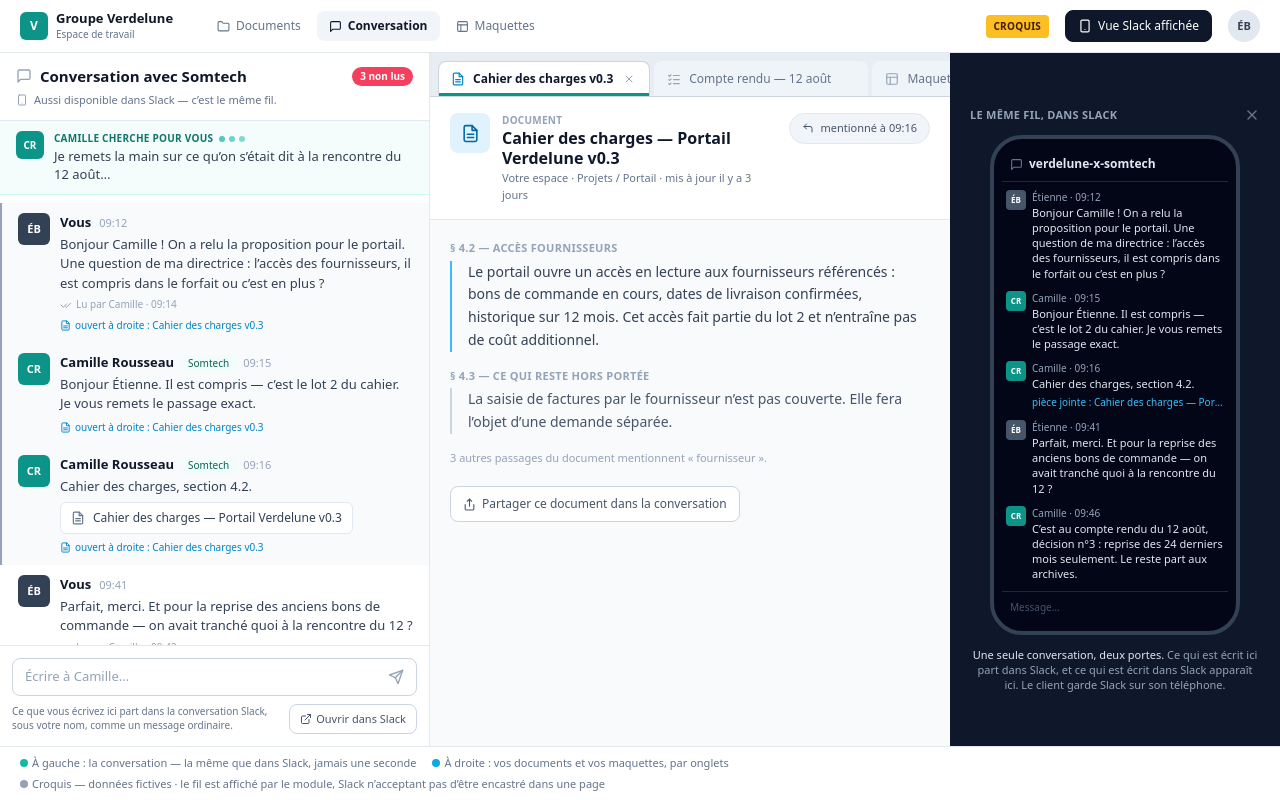
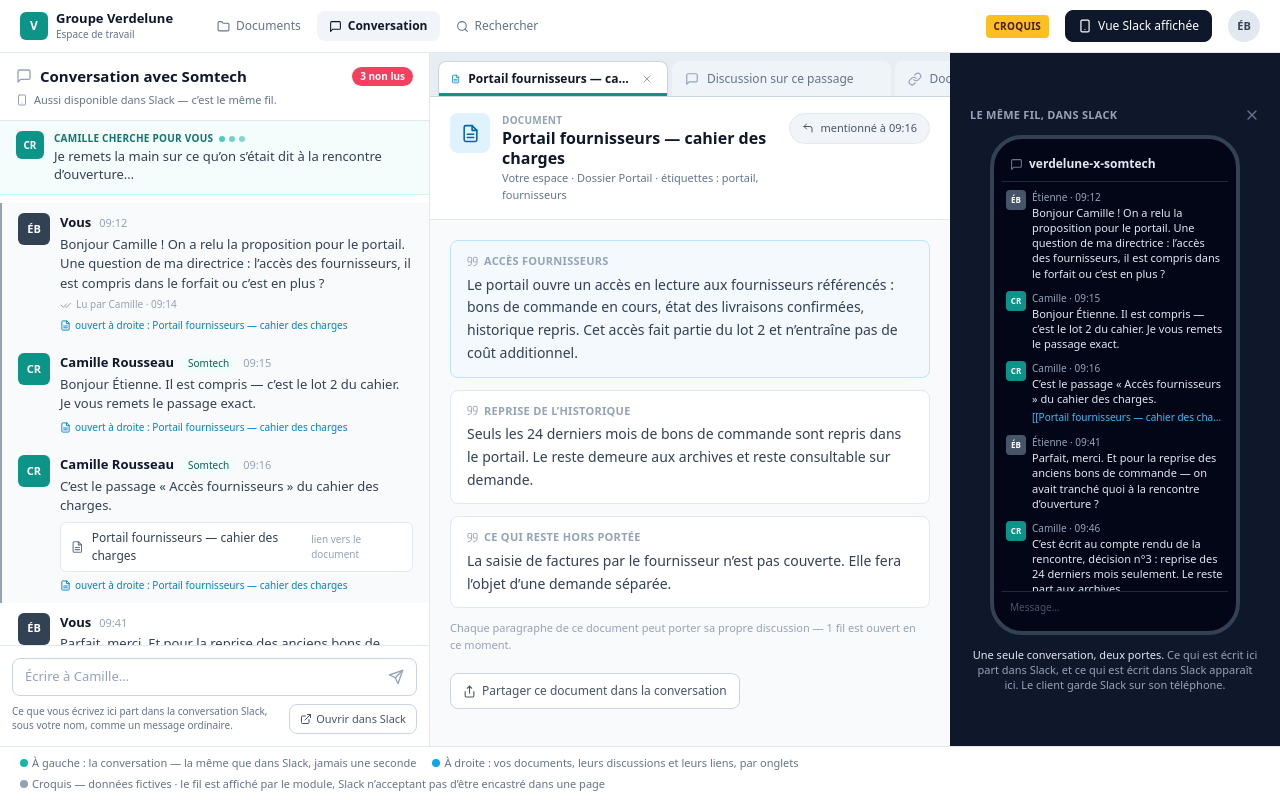
Before and after one commit to SomtechSolutionMAxime/atelier-conversation-client, a plain HTML site: page index.html in a window 1280 px wide. Drawn offline with nearby package versions, Linux system fonts and the light colour scheme.

Commit message:
fix: les onglets ne montrent plus que ce que l'espace porte vraiment — document, fil ancre sur un passage, documents lies, compte rendu

```diff
--- a/index.html
+++ b/index.html
@@ -38,9 +38,10 @@
 const X = createIcon([{tag:'line',attrs:{x1:18,y1:6,x2:6,y2:18}},{tag:'line',attrs:{x1:6,y1:6,x2:18,y2:18}}]);
 const Plus = createIcon([{tag:'line',attrs:{x1:12,y1:5,x2:12,y2:19}},{tag:'line',attrs:{x1:5,y1:12,x2:19,y2:12}}]);
 const FileText = createIcon(['M14 2H6a2 2 0 0 0-2 2v16a2 2 0 0 0 2 2h12a2 2 0 0 0 2-2V8z',{tag:'polyline',attrs:{points:'14 2 14 8 20 8'}},{tag:'line',attrs:{x1:16,y1:13,x2:8,y2:13}},{tag:'line',attrs:{x1:16,y1:17,x2:8,y2:17}}]);
-const LayoutIcon = createIcon([{tag:'rect',attrs:{width:18,height:18,x:3,y:3,rx:2}},{tag:'line',attrs:{x1:3,y1:9,x2:21,y2:9}},{tag:'line',attrs:{x1:9,y1:21,x2:9,y2:9}}]);
 const ListChecks = createIcon([{tag:'polyline',attrs:{points:'3 6 4.5 7.5 7 5'}},{tag:'polyline',attrs:{points:'3 13 4.5 14.5 7 12'}},{tag:'polyline',attrs:{points:'3 20 4.5 21.5 7 19'}},{tag:'line',attrs:{x1:11,y1:6,x2:21,y2:6}},{tag:'line',attrs:{x1:11,y1:13,x2:21,y2:13}},{tag:'line',attrs:{x1:11,y1:20,x2:21,y2:20}}]);
-const CalendarIcon = createIcon([{tag:'rect',attrs:{width:18,height:18,x:3,y:4,rx:2,ry:2}},{tag:'line',attrs:{x1:16,y1:2,x2:16,y2:6}},{tag:'line',attrs:{x1:8,y1:2,x2:8,y2:6}},{tag:'line',attrs:{x1:3,y1:10,x2:21,y2:10}}]);
+const LinkIcon = createIcon(['M10 13a5 5 0 0 0 7.54.54l3-3a5 5 0 0 0-7.07-7.07l-1.72 1.71','M14 11a5 5 0 0 0-7.54-.54l-3 3a5 5 0 0 0 7.07 7.07l1.71-1.71']);
+const Search = createIcon([{tag:'circle',attrs:{cx:11,cy:11,r:8}},{tag:'line',attrs:{x1:21,y1:21,x2:16.65,y2:16.65}}]);
+const Quote = createIcon(['M3 21c3 0 7-1 7-8V5a2 2 0 0 0-2-2H4a2 2 0 0 0-2 2v6a2 2 0 0 0 2 2h4','M15 21c3 0 7-1 7-8V5a2 2 0 0 0-2-2h-4a2 2 0 0 0-2 2v6a2 2 0 0 0 2 2h4']);
 const Reply = createIcon([{tag:'polyline',attrs:{points:'9 14 4 9 9 4'}},{tag:'path',attrs:{d:'M20 20v-7a4 4 0 0 0-4-4H4'}}]);
 const CheckCheck = createIcon([{tag:'polyline',attrs:{points:'2 12 6.5 16.5 13 10'}},{tag:'polyline',attrs:{points:'11 15.5 12.5 17 21 8.5'}}]);
 const Folder = createIcon(['M20 20a2 2 0 0 0 2-2V8a2 2 0 0 0-2-2h-7.9a2 2 0 0 1-1.69-.9L9.6 3.9A2 2 0 0 0 7.93 3H4a2 2 0 0 0-2 2v13a2 2 0 0 0 2 2z']);
@@ -60,124 +61,131 @@
   { id:'m2', h:'09:15', moi:false, nom:'Camille Rousseau', onglet:'cahier',
     texte:'Bonjour Étienne. Il est compris — c’est le lot 2 du cahier. Je vous remets le passage exact.' },
   { id:'m3', h:'09:16', moi:false, nom:'Camille Rousseau', onglet:'cahier',
-    texte:'Cahier des charges, section 4.2.', piece:'Cahier des charges — Portail Verdelune v0.3' },
+    texte:'C’est le passage « Accès fournisseurs » du cahier des charges.', lien:'Portail fournisseurs — cahier des charges' },
   { id:'m4', h:'09:41', moi:true, nom:'Étienne Bélanger', onglet:'compte-rendu',
-    texte:'Parfait, merci. Et pour la reprise des anciens bons de commande — on avait tranché quoi à la rencontre du 12 ?', lu:'Lu par Camille · 09:42' },
+    texte:'Parfait, merci. Et pour la reprise des anciens bons de commande — on avait tranché quoi à la rencontre d’ouverture ?', lu:'Lu par Camille · 09:42' },
   { id:'m5', h:'09:46', moi:false, nom:'Camille Rousseau', onglet:'compte-rendu',
-    texte:'C’est au compte rendu du 12 août, décision n°3 : reprise des 24 derniers mois seulement. Le reste part aux archives.' },
-  { id:'m6', h:'11:20', moi:true, nom:'Étienne Bélanger', onglet:'maquette',
-    texte:'Autre chose : la page d’accueil, on peut revoir le haut de page ? Ma directrice le trouve trop chargé.', lu:'Lu par Camille · 11:21' },
-  { id:'m7', h:'11:23', moi:false, nom:'Camille Rousseau', onglet:'maquette', nouveau:true,
-    texte:'Oui. J’ai déposé une version 2 avec un bandeau allégé — les deux sont dans vos maquettes, vous comparez et vous me dites.' },
-  { id:'m8', h:'11:31', moi:true, nom:'Étienne Bélanger', onglet:'calendrier',
-    texte:'Je regarde ça aujourd’hui. Et les dates de novembre tiennent toujours ?', lu:'Lu par Camille · 11:33' },
-  { id:'m9', h:'11:34', moi:false, nom:'Camille Rousseau', onglet:'calendrier',
-    texte:'Oui, rien n’a bougé au calendrier de livraison. Il est à jour dans votre espace.' }
+    texte:'C’est écrit au compte rendu de la rencontre, décision n°3 : reprise des 24 derniers mois seulement. Le reste part aux archives.' },
+  { id:'m6', h:'11:20', moi:true, nom:'Étienne Bélanger', onglet:'fil',
+    texte:'Autre chose : le passage sur la reprise de l’historique, ma directrice ne le lit pas comme moi. On en discute où, pour ne pas mélanger avec le reste ?', lu:'Lu par Camille · 11:21' },
+  { id:'m7', h:'11:23', moi:false, nom:'Camille Rousseau', onglet:'fil', nouveau:true,
+    texte:'J’ai ouvert un fil accroché à ce paragraphe précis — on répond dedans, et la discussion reste collée au bon passage plutôt qu’au document entier.' },
+  { id:'m8', h:'11:31', moi:true, nom:'Étienne Bélanger', onglet:'liens',
+    texte:'Bien vu. Et est-ce que d’autres documents parlent de cet accès fournisseurs ? J’aimerais ne rien relire pour rien.', lu:'Lu par Camille · 11:33' },
+  { id:'m9', h:'11:34', moi:false, nom:'Camille Rousseau', onglet:'liens',
+    texte:'Trois documents pointent vers ce passage. Je vous ai ouvert la liste à droite — vous voyez d’un coup qui cite quoi.' }
 ];
 
 // ============================================================
 // PETITS RENDUS
 // ============================================================
-function Wireframe({ variante }) {
-  const bandeau = variante === 1
-    ? el('div', { className:'bg-slate-800 rounded-md p-3 space-y-2' },
-        el('div', { className:'h-4 w-2/3 bg-slate-500 rounded' }),
-        el('div', { className:'h-2.5 w-full bg-slate-600 rounded' }),
-        el('div', { className:'h-2.5 w-4/5 bg-slate-600 rounded' }),
-        el('div', { className:'flex gap-2 pt-1' },
-          el('div', { className:'h-6 w-20 bg-slate-500 rounded' }),
-          el('div', { className:'h-6 w-20 bg-slate-600 rounded' }),
-          el('div', { className:'h-6 w-20 bg-slate-600 rounded' })))
-    : el('div', { className:'bg-slate-800 rounded-md p-3 space-y-2' },
-        el('div', { className:'h-4 w-1/2 bg-slate-500 rounded' }),
-        el('div', { className:'h-6 w-24 bg-slate-600 rounded' }));
-  return el('div', { className:'flex-1 min-w-0' },
-    el('div', { className:'flex items-center gap-2 mb-1.5' },
-      el('span', { className:'text-[11px] font-semibold text-slate-600' }, variante === 1 ? 'v1 — actuelle' : 'v2 — bandeau allégé'),
-      variante === 2 ? el('span', { className:'text-[10px] bg-emerald-100 text-emerald-800 rounded px-1.5 py-0.5' }, 'déposée ce matin') : null),
-    el('div', { className:'border border-slate-200 rounded-lg p-3 bg-slate-50 space-y-3' },
-      bandeau,
-      el('div', { className:'grid grid-cols-3 gap-2' },
-        el('div', { className:'h-14 bg-white border border-slate-200 rounded' }),
-        el('div', { className:'h-14 bg-white border border-slate-200 rounded' }),
-        el('div', { className:'h-14 bg-white border border-slate-200 rounded' })),
-      el('div', { className:'h-16 bg-white border border-slate-200 rounded' })));
+const DOC_CAHIER = 'Portail fournisseurs — cahier des charges';
+
+// Un bloc du document, cité tel quel : c'est sur ce bloc que le fil s'accroche.
+function BlocCite({ titre, texte, surligne }) {
+  return el('div', { className:'border rounded-lg px-4 py-3 ' + (surligne ? 'border-sky-200 bg-sky-50/60' : 'border-slate-200 bg-white') },
+    el('p', { className:'flex items-center gap-1.5 text-[11px] font-semibold uppercase tracking-wide text-slate-400 mb-1' },
+      el(Quote, { size:11 }), titre),
+    el('p', { className:'text-[14px] text-slate-700 leading-relaxed' }, texte));
 }
 
 // ============================================================
-// LES ONGLETS — les documents et maquettes du client
+// LES ONGLETS — les documents du client, tels que l'espace les porte
 // ============================================================
 const ONGLETS = {
   'cahier': {
-    type:'doc', court:'Cahier des charges v0.3',
-    titre:'Cahier des charges — Portail Verdelune v0.3',
-    meta:'Votre espace · Projets / Portail · mis à jour il y a 3 jours',
+    type:'doc', court:DOC_CAHIER,
+    titre:DOC_CAHIER,
+    meta:'Votre espace · Dossier Portail · étiquettes : portail, fournisseurs',
     ancre:'m3', ancreTexte:'mentionné à 09:16',
+    rendu: el('div', { className:'space-y-3' },
+      el(BlocCite, {
+        titre:'Accès fournisseurs',
+        surligne:true,
+        texte:'Le portail ouvre un accès en lecture aux fournisseurs référencés : bons de commande en cours, état des livraisons confirmées, historique repris. Cet accès fait partie du lot 2 et n’entraîne pas de coût additionnel.' }),
+      el(BlocCite, {
+        titre:'Reprise de l’historique',
+        texte:'Seuls les 24 derniers mois de bons de commande sont repris dans le portail. Le reste demeure aux archives et reste consultable sur demande.' }),
+      el(BlocCite, {
+        titre:'Ce qui reste hors portée',
+        texte:'La saisie de factures par le fournisseur n’est pas couverte. Elle fera l’objet d’une demande séparée.' }),
+      el('p', { className:'text-[11px] text-slate-400' },
+        'Chaque paragraphe de ce document peut porter sa propre discussion — 1 fil est ouvert en ce moment.'))
+  },
+  'fil': {
+    type:'fil', court:'Discussion sur ce passage',
+    titre:'Discussion sur « Reprise de l’historique »',
+    meta:'Fil accroché à un paragraphe de « ' + DOC_CAHIER + ' » · 3 réponses · ouvert',
+    ancre:'m7', ancreTexte:'mentionné à 11:23',
     rendu: el('div', { className:'space-y-4' },
-      el('div', null,
-        el('p', { className:'text-[11px] font-semibold uppercase tracking-wide text-slate-400 mb-1' }, '§ 4.2 — Accès fournisseurs'),
-        el('blockquote', { className:'border-l-2 border-sky-400 pl-4 text-[14px] text-slate-700 leading-relaxed' },
-          'Le portail ouvre un accès en lecture aux fournisseurs référencés : bons de commande en cours, dates de livraison confirmées, historique sur 12 mois. Cet accès fait partie du lot 2 et n’entraîne pas de coût additionnel.')),
-      el('div', null,
-        el('p', { className:'text-[11px] font-semibold uppercase tracking-wide text-slate-400 mb-1' }, '§ 4.3 — Ce qui reste hors portée'),
-        el('blockquote', { className:'border-l-2 border-slate-300 pl-4 text-[14px] text-slate-600 leading-relaxed' },
-          'La saisie de factures par le fournisseur n’est pas couverte. Elle fera l’objet d’une demande séparée.')),
-      el('p', { className:'text-[11px] text-slate-400' }, '3 autres passages du document mentionnent « fournisseur ».'))
+      el(BlocCite, {
+        titre:'Le passage dont on parle',
+        surligne:true,
+        texte:'Seuls les 24 derniers mois de bons de commande sont repris dans le portail. Le reste demeure aux archives et reste consultable sur demande.' }),
+      el('div', { className:'space-y-2 pl-3 border-l-2 border-rose-200' },
+        [
+          ['CR', 'Camille Rousseau', 'bg-teal-600', 'J’ouvre le fil ici : tout ce qu’on se dira sur la reprise restera accroché à ce paragraphe, pas noyé dans le document.'],
+          ['EB', 'Étienne Bélanger', 'bg-slate-700', 'Ma directrice lit « consultable sur demande » comme « on peut tout ravoir ». Est-ce bien ça ?'],
+          ['CR', 'Camille Rousseau', 'bg-teal-600', 'Oui, mais hors du portail : on vous le sort à la pièce. Je reformule le paragraphe si c’est plus clair pour elle.']
+        ].map(function (r, i) {
+          return el('div', { key:i, className:'flex gap-2.5 bg-white border border-slate-200 rounded-lg px-3 py-2.5' },
+            el('span', { className:'shrink-0 h-6 w-6 rounded text-[10px] font-bold text-white flex items-center justify-center ' + r[2] }, r[0]),
+            el('div', { className:'min-w-0' },
+              el('p', { className:'text-[12px] font-semibold text-slate-900' }, r[1]),
+              el('p', { className:'text-[13px] text-slate-700 leading-relaxed' }, r[3])));
+        })),
+      el('div', { className:'flex items-center gap-2 border border-slate-300 rounded-lg px-3 py-2 bg-white' },
+        el('span', { className:'flex-1 text-[13px] text-slate-400' }, 'Répondre dans ce fil…'),
+        el(Send, { size:15, className:'text-slate-400' })),
+      el('p', { className:'text-[11px] text-slate-400' }, 'Le fil se ferme quand la question est réglée ; le paragraphe, lui, garde sa trace.'))
+  },
+  'liens': {
+    type:'liens', court:'Documents liés',
+    titre:'Documents liés à « ' + DOC_CAHIER + ' »',
+    meta:'Ce qui pointe vers ce document · 3 documents',
+    ancre:'m9', ancreTexte:'mentionné à 11:34',
+    rendu: el('div', { className:'space-y-2' },
+      [
+        ['Compte rendu — rencontre d’ouverture', 'Décision n°3 : la reprise suit ce qui est écrit au [[Portail fournisseurs — cahier des charges]].'],
+        ['Note — questions des fournisseurs', 'Les accès demandés sont couverts par le lot 2 du [[Portail fournisseurs — cahier des charges]].'],
+        ['Sommaire exécutif — portail', 'Portée et exclusions reprises du [[Portail fournisseurs — cahier des charges]], sans changement.']
+      ].map(function (d, i) {
+        return el('div', { key:i, className:'border border-slate-200 rounded-lg px-4 py-3 bg-white' },
+          el('p', { className:'flex items-center gap-1.5 text-[13px] font-semibold text-slate-900' },
+            el(FileText, { size:13, className:'text-slate-400' }), d[0]),
+          el('p', { className:'text-[12px] text-slate-600 mt-1 leading-relaxed' }, d[1]));
+      }).concat([
+        el('p', { key:'n', className:'text-[11px] text-slate-400 pt-1' },
+          'Ces liens sont écrits dans le texte des documents ; la liste se refait toute seule quand quelqu’un en ajoute un.')
+      ]))
   },
   'compte-rendu': {
-    type:'cr', court:'Compte rendu — 12 août',
-    titre:'Compte rendu — rencontre du 12 août',
-    meta:'Votre espace · Rencontres · 4 décisions',
+    type:'cr', court:'Compte rendu — rencontre d’ouverture',
+    titre:'Compte rendu — rencontre d’ouverture',
+    meta:'Écrit par le générateur de compte rendu · 4 décisions',
     ancre:'m5', ancreTexte:'mentionné à 09:46',
     rendu: el('div', { className:'space-y-3' },
       [
         ['1', 'Le portail ouvre en deux temps : équipe interne d’abord, fournisseurs ensuite.'],
-        ['2', 'Deux personnes de Verdelune valident les maquettes avant tout développement.'],
+        ['2', 'Deux personnes de votre équipe relisent chaque document avant tout développement.'],
         ['3', 'Reprise des bons de commande limitée aux 24 derniers mois ; le reste part aux archives.'],
-        ['4', 'Point d’avancement toutes les deux semaines, le mardi.']
+        ['4', 'Tout ce qui sort de la portée écrite passe par une demande séparée.']
       ].map(function (d, i) {
         return el('div', { key:i, className:'flex gap-3 border border-slate-200 rounded-lg px-4 py-3 bg-white' },
           el('span', { className:'shrink-0 h-6 w-6 rounded-full bg-amber-100 text-amber-800 text-[12px] font-bold flex items-center justify-center' }, d[0]),
           el('p', { className:'text-[13px] text-slate-700 leading-relaxed' }, d[1]));
-      }))
-  },
-  'maquette': {
-    type:'maq', court:'Maquette accueil v1/v2',
-    titre:'Page d’accueil du portail — haut de page',
-    meta:'Vos maquettes · comparaison v1 / v2 · en attente de votre avis',
-    ancre:'m7', ancreTexte:'mentionné à 11:23',
-    rendu: el('div', { className:'space-y-4' },
-      el('div', { className:'flex gap-4' }, el(Wireframe, { variante:1 }), el(Wireframe, { variante:2 })),
-      el('ul', { className:'text-[13px] text-slate-700 space-y-1 list-disc pl-4' },
-        el('li', null, 'v1 porte trois appels à l’action dans le bandeau.'),
-        el('li', null, 'v2 : un seul, les raccourcis descendent dans la grille.'),
-        el('li', null, 'Votre retour est attendu avant le développement de la page.')))
-  },
-  'calendrier': {
-    type:'cal', court:'Calendrier de livraison',
-    titre:'Calendrier de livraison — Portail Verdelune',
-    meta:'Votre espace · Projets / Portail · à jour au 15 août',
-    ancre:'m9', ancreTexte:'mentionné à 11:34',
-    rendu: el('div', { className:'space-y-2' },
-      [
-        ['Septembre', 'Accès équipe interne', 'en cours', 'bg-sky-100 text-sky-800'],
-        ['Octobre', 'Maquettes validées et page d’accueil livrée', 'à venir', 'bg-slate-100 text-slate-600'],
-        ['Novembre', 'Ouverture aux fournisseurs', 'à venir', 'bg-slate-100 text-slate-600'],
-        ['Décembre', 'Reprise de l’historique 24 mois', 'à venir', 'bg-slate-100 text-slate-600']
-      ].map(function (j, i) {
-        return el('div', { key:i, className:'flex items-center gap-3 border border-slate-200 rounded-lg px-4 py-3 bg-white' },
-          el('span', { className:'w-24 shrink-0 text-[12px] font-semibold text-slate-500' }, j[0]),
-          el('span', { className:'flex-1 text-[13px] text-slate-700' }, j[1]),
-          el('span', { className:'text-[11px] rounded px-2 py-0.5 ' + j[3] }, j[2]));
-      }))
+      }).concat([
+        el('p', { key:'n', className:'text-[11px] text-slate-400' },
+          'Document écrit à partir de la rencontre, puis relu — il vit dans votre espace comme les autres.')
+      ]))
   }
 };
 
 const STYLE_TYPE = {
-  doc: { i: FileText,     c:'text-sky-600',     b:'bg-sky-100 text-sky-700',        l:'Document' },
-  maq: { i: LayoutIcon,   c:'text-violet-600',  b:'bg-violet-100 text-violet-700',  l:'Maquette' },
-  cr:  { i: ListChecks,   c:'text-amber-600',   b:'bg-amber-100 text-amber-700',    l:'Compte rendu' },
-  cal: { i: CalendarIcon, c:'text-emerald-600', b:'bg-emerald-100 text-emerald-700',l:'Calendrier' }
+  doc:   { i: FileText,      c:'text-sky-600',    b:'bg-sky-100 text-sky-700',      l:'Document' },
+  fil:   { i: MessageSquare, c:'text-rose-600',   b:'bg-rose-100 text-rose-700',    l:'Fil accroché à un passage' },
+  liens: { i: LinkIcon,      c:'text-violet-600', b:'bg-violet-100 text-violet-700',l:'Documents liés' },
+  cr:    { i: ListChecks,    c:'text-amber-600',  b:'bg-amber-100 text-amber-700',  l:'Compte rendu' }
 };
 
 // ============================================================
@@ -187,9 +195,9 @@
 // ============================================================
 const ETAPES = [
   'Je relis votre cahier des charges, le passage sur les fournisseurs…',
-  'Je remets la main sur ce qu’on s’était dit à la rencontre du 12 août…',
-  'Je compare la version 2 de la maquette avec vos remarques de mardi…',
-  'Je vérifie que les dates de novembre tiennent toujours…',
+  'Je remets la main sur ce qu’on s’était dit à la rencontre d’ouverture…',
+  'Je rouvre le fil accroché au paragraphe sur la reprise de l’historique…',
+  'Je cherche les autres documents qui pointent vers ce passage…',
   'Je rassemble tout ça pour vous répondre d’un coup…'
 ];
 const FINI = 'J’ai fini — regardez à droite, j’ai ouvert les documents dont on parlait.';
@@ -267,9 +275,10 @@
           el('span', { className:'ml-auto opacity-0 group-hover:opacity-100 inline-flex items-center gap-1 text-[11px] text-slate-500' },
             el(Reply, { size:12 }), 'Répondre')),
         el('p', { className:'text-[13px] text-slate-700 mt-0.5' }, m.texte),
-        m.piece ? el('span', { className:'mt-1.5 inline-flex items-center gap-2 border border-slate-200 rounded-md bg-white px-2.5 py-1.5' },
+        m.lien ? el('span', { className:'mt-1.5 inline-flex items-center gap-2 border border-slate-200 rounded-md bg-white px-2.5 py-1.5' },
           el(FileText, { size:14, className:'text-slate-500' }),
-          el('span', { className:'text-[12px] text-slate-700' }, m.piece)) : null,
+          el('span', { className:'text-[12px] text-slate-700' }, m.lien),
+          el('span', { className:'text-[10px] text-slate-400' }, 'lien vers le document')) : null,
         m.lu ? el('span', { className:'mt-1 flex items-center gap-1 text-[10px] text-slate-400' },
           el(CheckCheck, { size:12 }), m.lu) : null,
         el('span', { className:'mt-1.5 flex items-center gap-1 text-[10px] ' + (actif ? st.c : 'text-slate-400 opacity-0 group-hover:opacity-100') },
@@ -417,7 +426,7 @@
             el('div', { className:'min-w-0' },
               el('p', { className:'text-[10px] text-slate-400' }, m.nom.split(' ')[0] + ' · ' + m.h),
               el('p', { className:'text-[11px] text-slate-200 leading-snug' }, m.texte),
-              m.piece ? el('p', { className:'text-[10px] text-sky-400 mt-1 truncate' }, 'pièce jointe : ' + m.piece) : null));
+              m.lien ? el('p', { className:'text-[10px] text-sky-400 mt-1 truncate' }, '[[' + m.lien + ']]') : null));
         })),
       el('div', { className:'border-t border-slate-800 px-2 py-2 text-[10px] text-slate-600' }, 'Message…')),
     el('p', { className:'text-[11px] text-slate-400 text-center leading-snug' },
@@ -430,7 +439,7 @@
 // APP
 // ============================================================
 function App() {
-  const [ouverts, setOuverts] = useState(['cahier', 'compte-rendu', 'maquette']);
+  const [ouverts, setOuverts] = useState(['cahier', 'fil', 'liens']);
   const [actif, setActif] = useState('cahier');
   const [tel, setTel] = useState(true);
   const msgRefs = useRef({});
@@ -461,7 +470,7 @@
       el('nav', { className:'flex items-center gap-1 ml-4' },
         el('span', { className:'text-[12px] text-slate-500 rounded-lg px-3 py-1.5 inline-flex items-center gap-1.5' }, el(Folder, { size:13 }), 'Documents'),
         el('span', { className:'text-[12px] font-semibold text-slate-900 bg-slate-100 rounded-lg px-3 py-1.5 inline-flex items-center gap-1.5' }, el(MessageSquare, { size:13 }), 'Conversation'),
-        el('span', { className:'text-[12px] text-slate-500 rounded-lg px-3 py-1.5 inline-flex items-center gap-1.5' }, el(LayoutIcon, { size:13 }), 'Maquettes')),
+        el('span', { className:'text-[12px] text-slate-500 rounded-lg px-3 py-1.5 inline-flex items-center gap-1.5' }, el(Search, { size:13 }), 'Rechercher')),
       el('span', { className:'ml-auto text-[10px] uppercase tracking-wide bg-amber-400 text-amber-950 font-bold rounded px-2 py-1' }, 'Croquis'),
       el('button', {
         onClick: function () { setTel(!tel); },
@@ -476,7 +485,7 @@
       tel ? el(Telephone, { onClose: function () { setTel(false); } }) : null),
     el('footer', { className:'shrink-0 bg-white border-t border-slate-200 px-5 py-2 flex flex-wrap items-center gap-x-4 gap-y-1 text-[11px] text-slate-500' },
       el('span', { className:'inline-flex items-center gap-1' }, el('span', { className:'h-2 w-2 rounded-full bg-teal-500' }), 'À gauche : la conversation — la même que dans Slack, jamais une seconde'),
-      el('span', { className:'inline-flex items-center gap-1' }, el('span', { className:'h-2 w-2 rounded-full bg-sky-500' }), 'À droite : vos documents et vos maquettes, par onglets'),
+      el('span', { className:'inline-flex items-center gap-1' }, el('span', { className:'h-2 w-2 rounded-full bg-sky-500' }), 'À droite : vos documents, leurs discussions et leurs liens, par onglets'),
       el('span', { className:'inline-flex items-center gap-1' }, el('span', { className:'h-2 w-2 rounded-full bg-slate-400' }), 'Croquis — données fictives · le fil est affiché par le module, Slack n’acceptant pas d’être encastré dans une page'))
   );
 }
```
